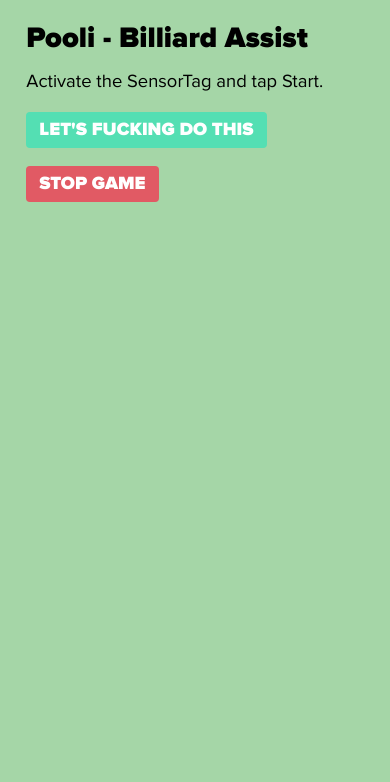
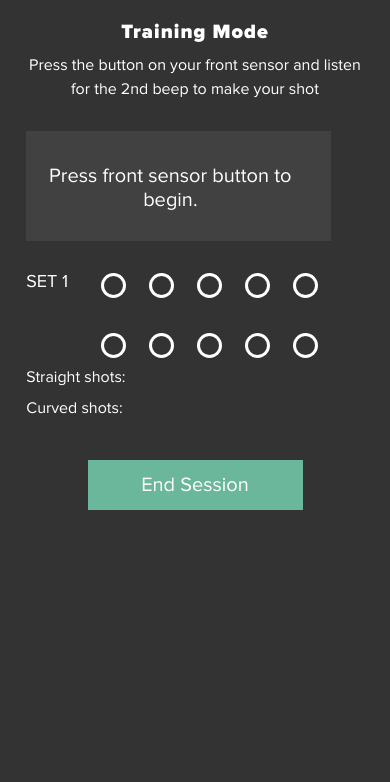
Before and after one commit to harendranathvegi9/tisensor-cordovo, a plain HTML site: page index.html in a window 390 px wide. Shown: the part 62-844 px from the top of the page. Drawn offline with Linux system fonts and the light colour scheme; some packages are replaced by stand-ins of ours.

Commit message:
Template created for pages

```diff
--- a/index.html
+++ b/index.html
@@ -10,6 +10,7 @@
 
 	<style>
 		@import 'ui/css/evothings-app.css';
+		@import 'ui/css/custom.css';
 	</style>
 
 	<script>
@@ -29,19 +30,61 @@
 <body ontouchstart=""><!-- ontouchstart="" enables low-delay CSS transitions. -->
 
 	<header>
-		<img class="logotype" src="ui/images/logo.svg" alt="Group 9 - Pooli" />
+		<img class="logotype" src="libs/assets/pooli.svg" alt="Group 9 - Pooli" />
 	</header>
 
-	<h1>Pooli - Billiard Assist</h1>
+	<div class="header">
+		<h1>Training Mode</h1>
+		<p>
+			Press the button on your front sensor and listen for the 2nd beep to
+			make your shot
+		</p>
+	</div>
 
-	<p id="info">Not Connected</p>
+	<div class="disclaimer">
+		<div class="disclaimer-text">Press front sensor button to begin.</div>
+	</div>
+
+	<div class="shot-map">
+		<div class="set-text">SET 1</div>
+		<div class="circles">
+			<div class="circle-row">
+				<div class="circle" id="circle1"><img src="libs/assets/free_shot.svg"></div>
+				<div class="circle" id="circle2"><img src="libs/assets/free_shot.svg"></div>
+				<div class="circle" id="circle3"><img src="libs/assets/free_shot.svg"></div>
+				<div class="circle" id="circle4"><img src="libs/assets/free_shot.svg"></div>
+				<div class="circle" id="circle5"><img src="libs/assets/free_shot.svg"></div>
+			</div>
+			<div class="circle-row">
+				<div class="circle" id="circle6"><img src="libs/assets/free_shot.svg"></div>
+				<div class="circle" id="circle7"><img src="libs/assets/free_shot.svg"></div>
+				<div class="circle" id="circle8"><img src="libs/assets/free_shot.svg"></div>
+				<div class="circle" id="circle9"><img src="libs/assets/free_shot.svg"></div>
+				<div class="circle" id="circle10"><img src="libs/assets/free_shot.svg"></div>
+			</div>
+		</div>
+	</div>
+
+	<div class="results">
+		<div class="results-straight">
+			<p>Straight shots: <span class="num-straight"></span></p>
+		</div>
+		<div class="results-straight">
+			<p>Curved shots: <span class="num-straight"></span></p>
+		</div>
+	</div>
+
+	<div class="main-button">End Session</div>
+
+
+	<!-- <p id="info">Not Connected</p>
 	<p id="info1"></p>
 	<p id="info2"></p>
 	<p id="info3"></p>
-	<p id="info4"></p>
+	<p id="info4"></p> -->
 
-	<button onclick="app.onStartButton()" class="green">LET'S FUCKING DO THIS</button>
-	<button onclick="app.onStopButton()" class="red">STOP GAME</button>
+	<!-- <button onclick="app.onStartButton()" class="green">LET'S FUCKING DO THIS</button>
+	<button onclick="app.onStopButton()" class="red">STOP GAME</button> -->
 
 	<audio id="myAudio">
 	  <source src="ding.mp3" type="audio/mpeg">
--- /dev/null
+++ b/ui/css/custom.css
@@ -0,0 +1,94 @@
+ header {
+     background-color: #6bb79b;
+ }
+
+ .header {
+     text-align: center;
+ }
+
+h1 {
+    font-size: 20px;
+    color: white;
+    letter-spacing: 1px;
+}
+
+p {
+    font-size: 16px;
+    color: white;
+}
+
+html, body {
+    background-color: #333333;
+}
+
+.disclaimer {
+    position: relative;
+    margin-top: 30px;
+    background-color: #414141;
+    height: 110px;
+    width: 305px;
+    text-align: center;
+}
+
+.disclaimer-text {
+    position: absolute;
+    color: white;
+    top: 30%;
+    width: 288px;
+    font-size: 20px;
+}
+
+.shot-map {
+    margin-top: 30px;
+    display: flex;
+    height: 74px
+}
+
+.set-text {
+    height: 100%;
+    font-size: 18px;
+    color: white;
+    width: 55px;
+    margin-right: 20px;
+}
+
+.circles {
+    display: flex;
+    flex-flow: column;
+    height: 100%;
+    width: 220px;
+}
+
+.circle-row {
+    display: flex;
+}
+
+.circle-row:first-child {
+    margin-bottom: 24px;
+}
+
+.circle {
+    margin-right: 23px;
+}
+
+.results {
+    margin-top: 20px;
+}
+
+.main-button {
+    text-align:center;
+    line-height: 50px;
+    height: 50px;
+    width: 215px;
+    color: white;
+    font-size: 20px;
+    background-color: #6bb79b;
+    margin: 0 auto;
+    margin-top: 40px;
+}
+
+.main-button:active {
+    background-color: #5CA087;
+}
+
+/* background color for box: 414141 */
--- a/ui/css/evothings-app.css
+++ b/ui/css/evothings-app.css
@@ -442,6 +442,9 @@ input.btn-group {
 	display: none;
 }
 
+
+
+
 /*  ----------------------------------------------------------
 							VARIOUS ELEMENTS
 	---------------------------------------------------------- */
```
Also changed, not shown: app.js (+26 -1 lines), TISensorTagCC2650.png (deleted), app-icon.png (deleted), libs/assets/back.svg (added), libs/assets/countdown_1.svg (added), libs/assets/countdown_2.svg (added), libs/assets/countdown_3.svg (added), libs/assets/curved_shot.svg (added), libs/assets/free_shot.svg (added), libs/assets/pooli.svg (added), libs/assets/straight_shot.svg (added).
